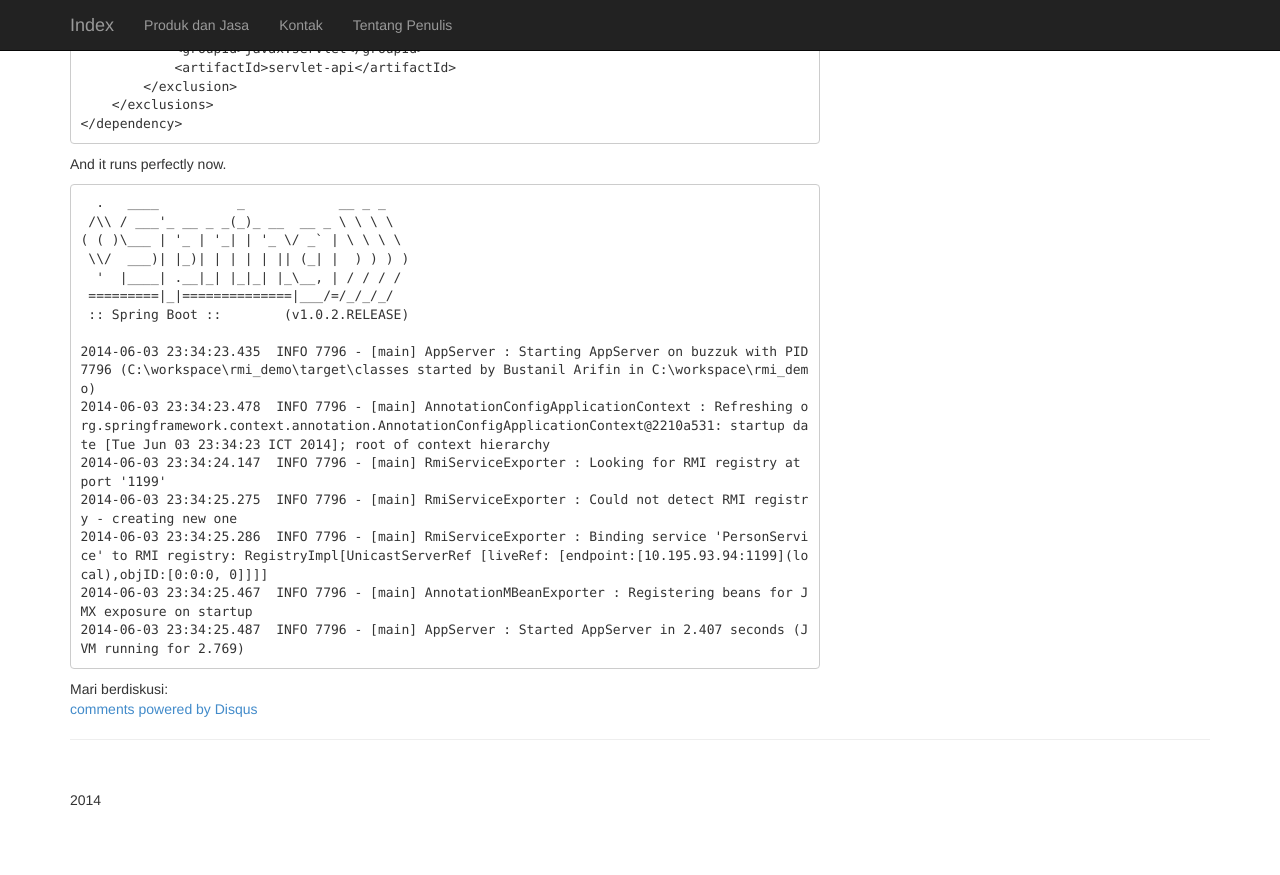
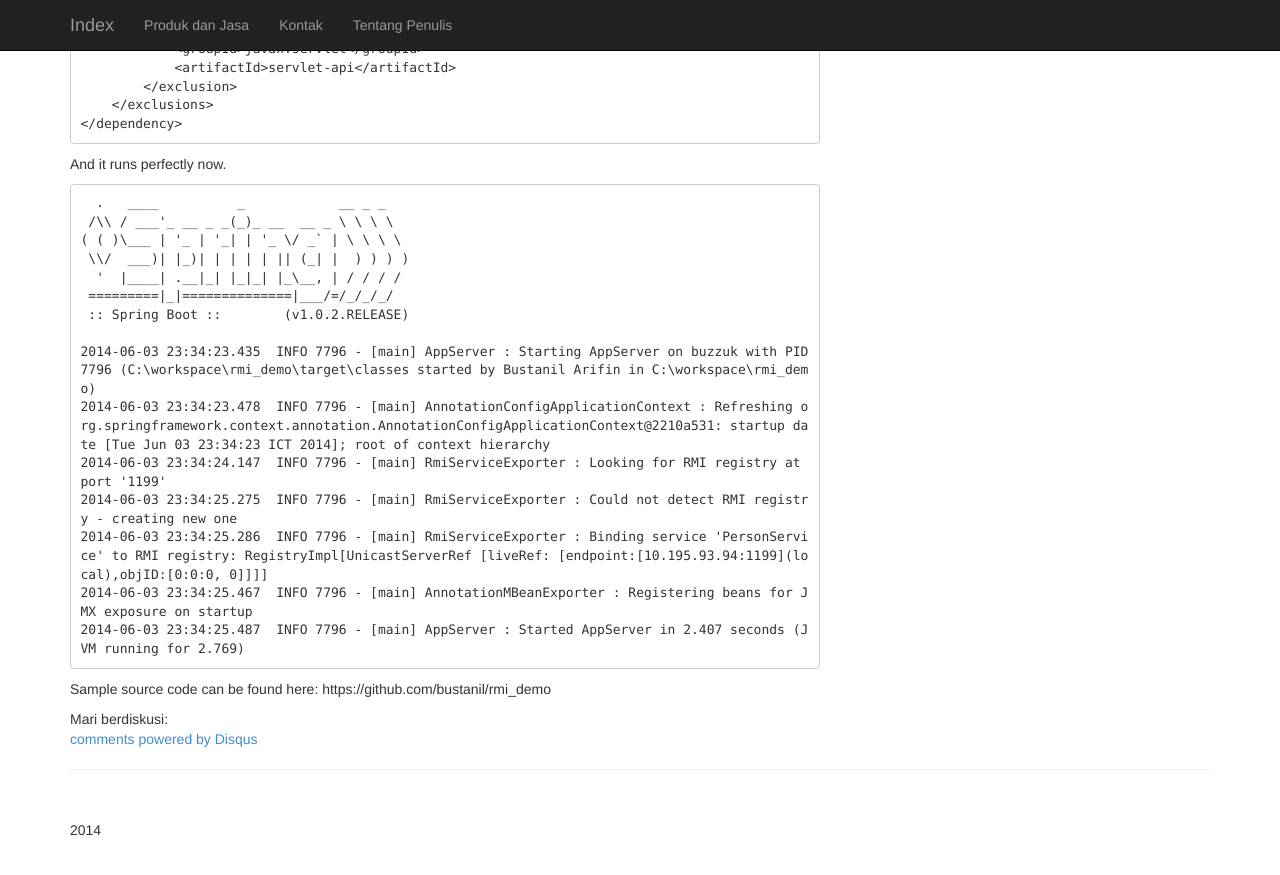
Before and after one commit to bustanil/bustanil.github.io, a Jekyll site: the page built from _posts/2014-06-03-spring-boot-solving-missing-embeddedservletcontainerfactory-bean.md, in a window 1280 px wide and 900 px high, scrolled down 1045 px. Shown: the top 875 px of the window. Built offline with Jekyll 4.4.1, drawn with Linux system fonts in a browser that asks for light colours; comment, search, counter and statistics services are not loaded.

Commit message:
add source code URL

```diff
--- a/_posts/2014-06-03-spring-boot-solving-missing-embeddedservletcontainerfactory-bean.md
+++ b/_posts/2014-06-03-spring-boot-solving-missing-embeddedservletcontainerfactory-bean.md
@@ -60,3 +60,6 @@ And it runs perfectly now.
 	2014-06-03 23:34:25.286  INFO 7796 - [main] RmiServiceExporter : Binding service 'PersonService' to RMI registry: RegistryImpl[UnicastServerRef [liveRef: [endpoint:[10.195.93.94:1199](local),objID:[0:0:0, 0]]]]
 	2014-06-03 23:34:25.467  INFO 7796 - [main] AnnotationMBeanExporter : Registering beans for JMX exposure on startup
 	2014-06-03 23:34:25.487  INFO 7796 - [main] AppServer : Started AppServer in 2.407 seconds (JVM running for 2.769)
+
+
+Sample source code can be found here: https://github.com/bustanil/rmi_demo
```
